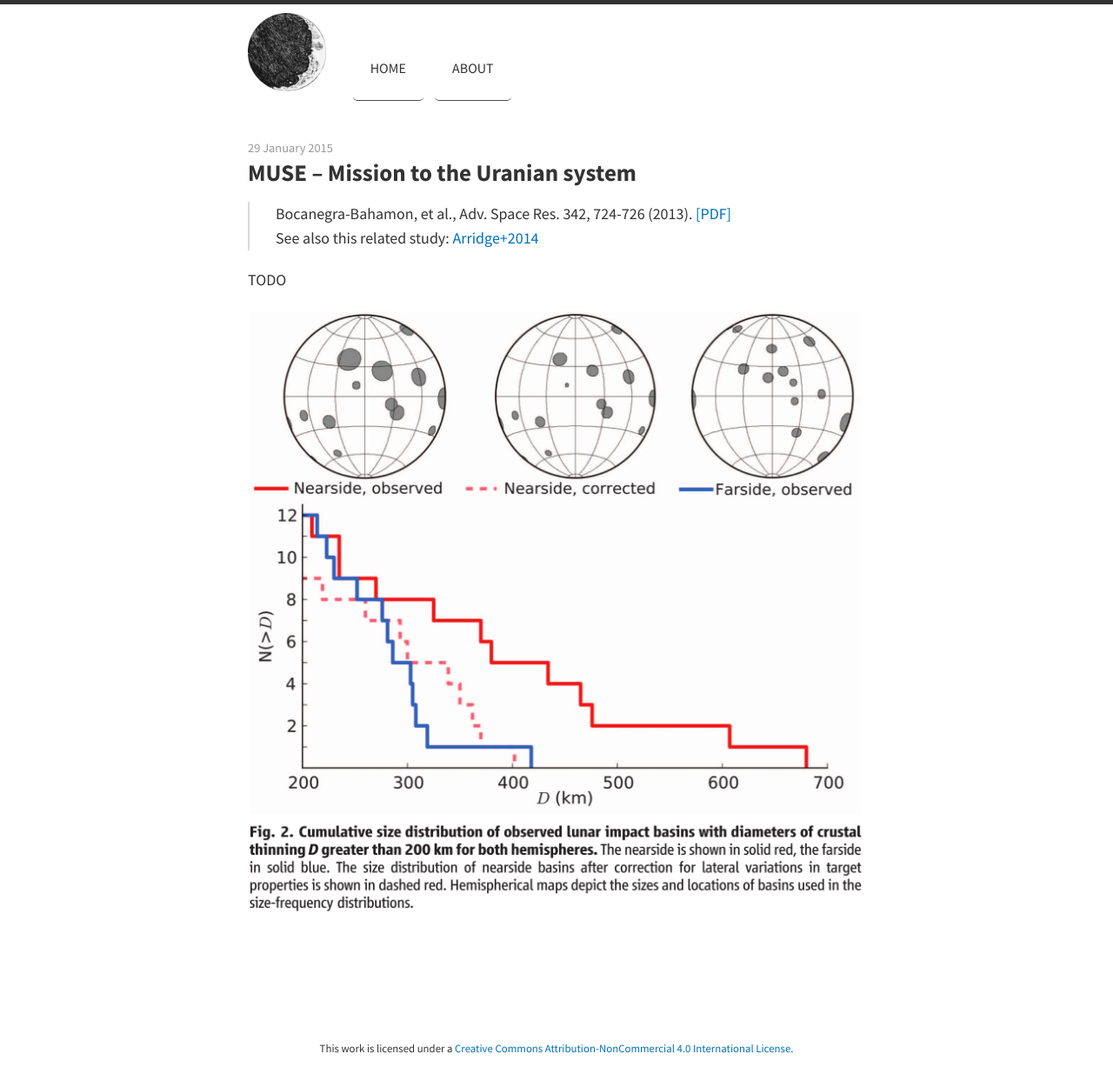
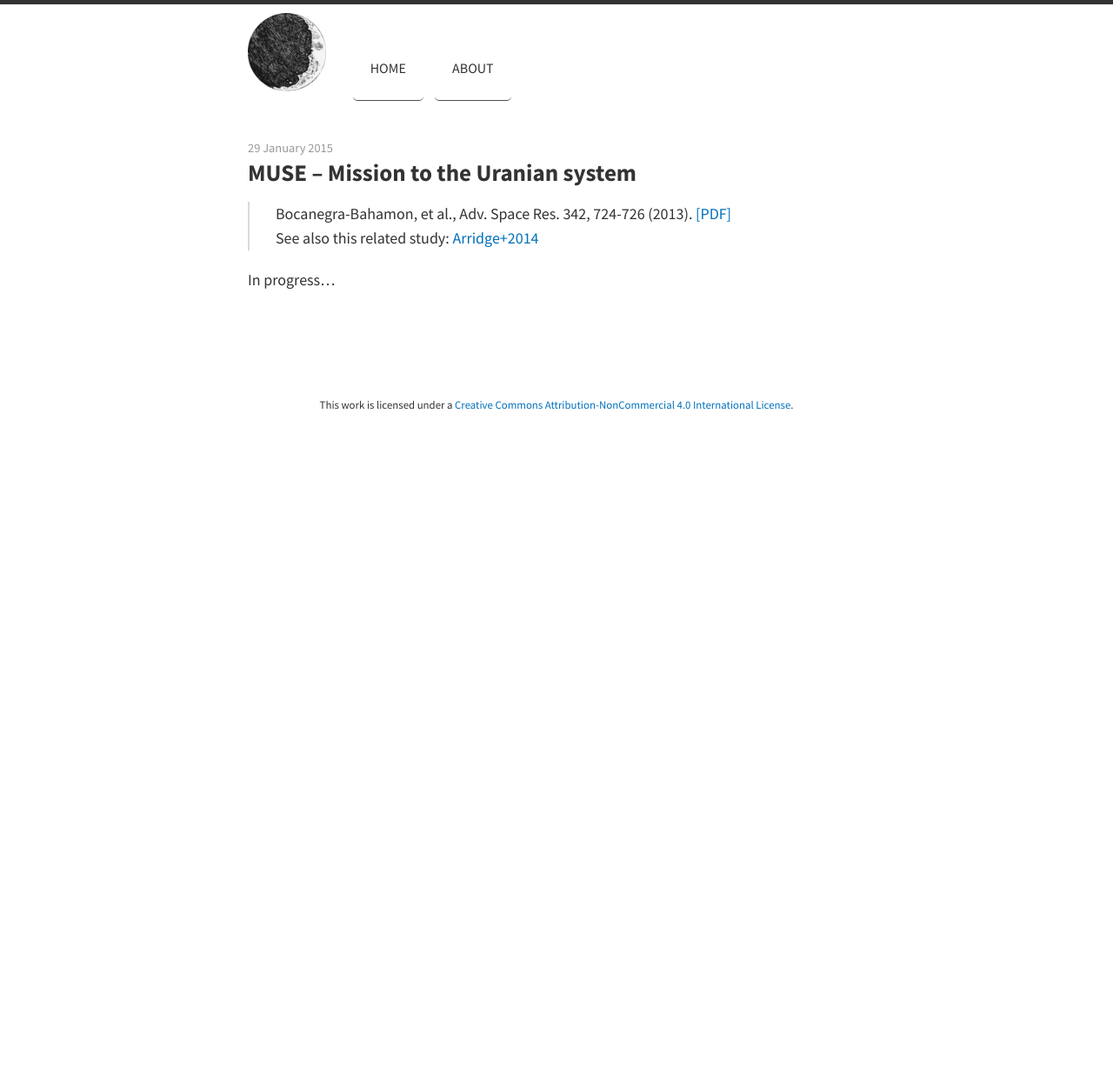
Before and after one commit to mlaneuville/mlaneuville.github.io, a Jekyll site: the page built from _posts/2015-01-29-uranus-mission-MUSE.md, in a window 1280 px wide. Shown: the whole page at 87% size. Built offline with Jekyll 4.4.1, drawn with Linux system fonts in a browser that asks for light colours; nearby versions of some CDN libraries; Markdown is read by kramdown in place of the engine named in the settings; after the commit the page ends 900 px from its top, so only the background shows below that.

Commit message:
corrected uranus paper

```diff
--- a/_posts/2015-01-29-uranus-mission-MUSE.md
+++ b/_posts/2015-01-29-uranus-mission-MUSE.md
@@ -7,6 +7,4 @@ type: article
 >Bocanegra-Bahamon, et al., Adv. Space Res. 342, 724-726 (2013). [[PDF]](/papers/Bocanegra+2015.pdf)
 See also this related study: [Arridge+2014]({% post_url 2014-08-07-science-case-uranus %})
 
-TODO
-
-![Impact Basins](/images/asymmetricImpactBasins.png)
+In progress...
```
